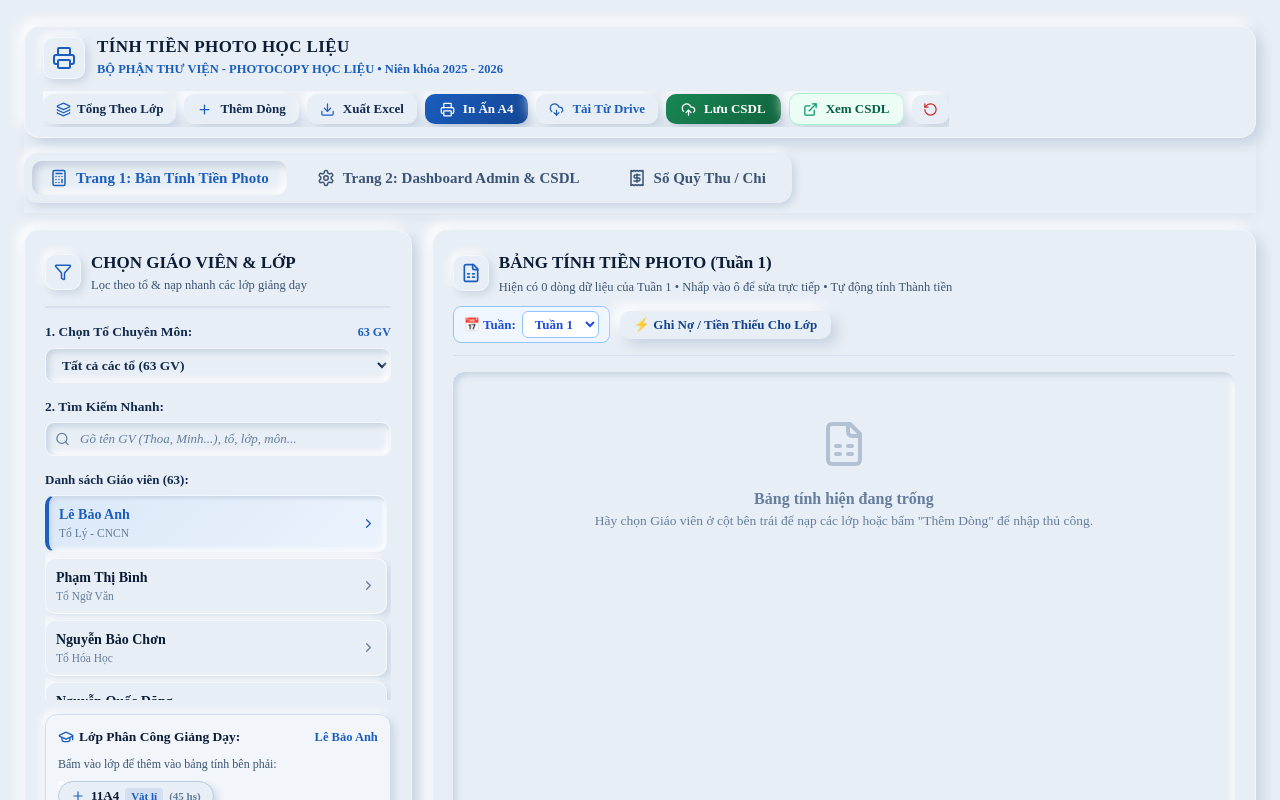
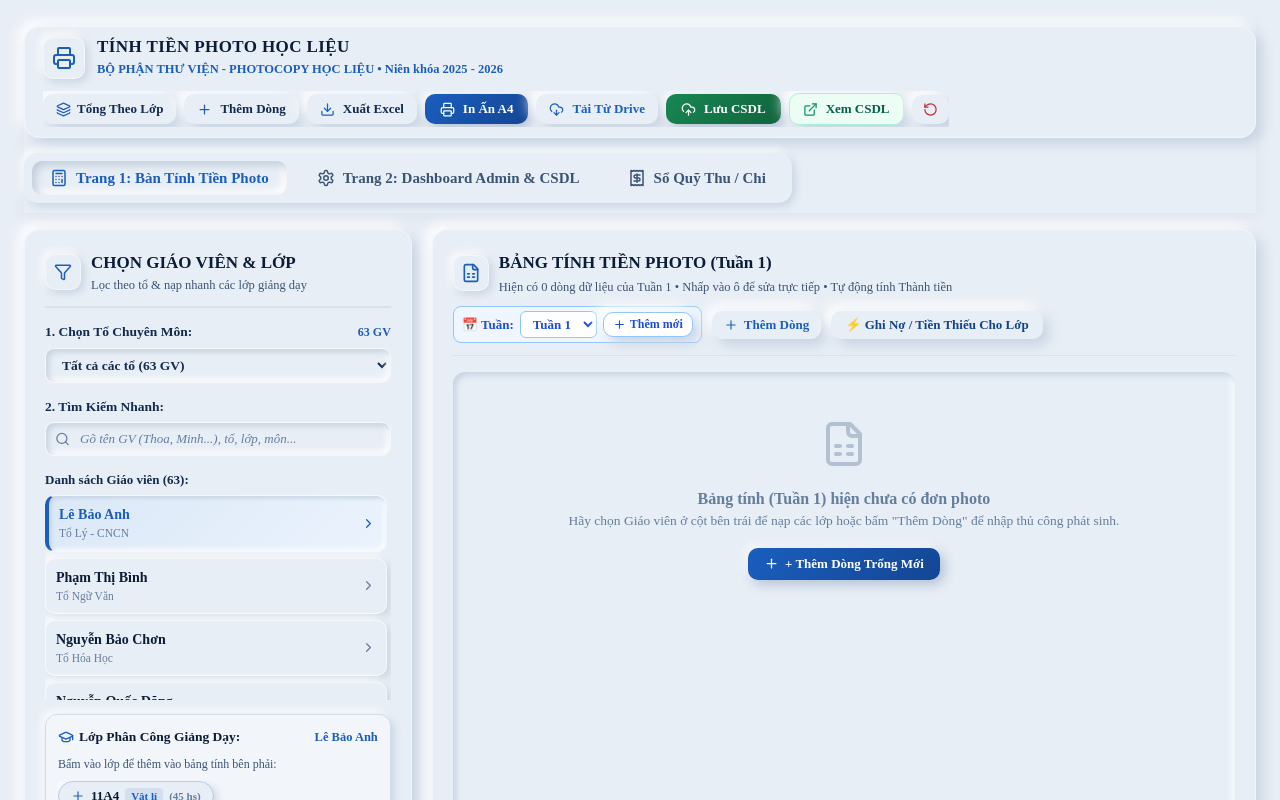
Before and after one commit to lythanhluan01012021-afk/TinhTienPhoTo2026, a React (Vite) app: page / in a window 1280 px wide. Shown: the top 800 px of the page. Built offline with nearby package versions, Linux system fonts and the light colour scheme.

Commit message:
feat: bo sung nut Them moi tuan va Them Dong tren Bang Tinh ExcelGrid

```diff
--- a/src/components/BillingPage/ExcelGrid.jsx
+++ b/src/components/BillingPage/ExcelGrid.jsx
@@ -2,7 +2,8 @@ import React, { useMemo } from 'react';
 import { useApp } from '../../context/AppContext';
 import {
   FileSpreadsheet,
-  Trash2
+  Trash2,
+  Plus
 } from 'lucide-react';
 
 export const ExcelGrid = () => {
@@ -18,8 +19,20 @@ export const ExcelGrid = () => {
     setIsGroupedView,
     currentWeek,
     setCurrentWeek,
-    availableWeeks
+    availableWeeks,
+    addWeek,
+    handleAddBlankRow
   } = useApp();
+
+  // Xử lý thêm tuần mới
+  const handleAddNewWeek = () => {
+    const nextNum = availableWeeks.length + 1;
+    const custom = window.prompt(`Nhập tên tuần mới cần thêm vào danh sách (Gợi ý: Tuần ${nextNum}):`, `Tuần ${nextNum}`);
+    if (custom && custom.trim()) {
+      const added = addWeek(custom.trim());
+      setCurrentWeek(added);
+    }
+  };
 
   // Lọc các dòng photo thuộc về tuần đang chọn (currentWeek)
   const displayedItems = useMemo(() => {
@@ -93,14 +106,14 @@ export const ExcelGrid = () => {
         </div>
 
         <div style={{ display: 'flex', alignItems: 'center', gap: '10px', flexWrap: 'wrap' }}>
-          {/* Bộ chọn Tuần trực tiếp trên Bảng Tính */}
+          {/* Bộ chọn Tuần & Nút Thêm mới tuần trực tiếp trên Bảng Tính */}
           <div
             style={{
               display: 'inline-flex',
               alignItems: 'center',
               gap: '6px',
               background: '#eff6ff',
-              padding: '4px 10px',
+              padding: '4px 8px',
               borderRadius: '8px',
               border: '1.5px solid #93c5fd'
             }}
@@ -125,7 +138,47 @@ export const ExcelGrid = () => {
                 <option key={w} value={w}>{w}</option>
               ))}
             </select>
+            <button
+              type="button"
+              onClick={handleAddNewWeek}
+              className="neu-btn"
+              style={{
+                padding: '4px 9px',
+                fontSize: '12px',
+                color: '#1d4ed8',
+                fontWeight: 'bold',
+                background: '#ffffff',
+                border: '1px solid #93c5fd',
+                whiteSpace: 'nowrap',
+                display: 'inline-flex',
+                alignItems: 'center',
+                gap: '4px'
+              }}
+              title="Thêm tuần mới vào danh sách tuần"
+            >
+              <Plus size={13} />
+              <span>Thêm mới</span>
+            </button>
           </div>
+
+          {/* Nút Thêm Dòng Trống phát sinh trực tiếp tại Bảng tính */}
+          <button
+            onClick={handleAddBlankRow}
+            className="neu-btn"
+            style={{
+              fontSize: '13px',
+              padding: '6px 12px',
+              color: 'var(--color-primary)',
+              fontWeight: '600',
+              display: 'inline-flex',
+              alignItems: 'center',
+              gap: '6px'
+            }}
+            title="Thêm một dòng trống mới để nhập thủ công phát sinh"
+          >
+            <Plus size={14} color="var(--color-primary)" />
+            <span>Thêm Dòng</span>
+          </button>
 
           {totalClassDebts > 0 ? (
             <button
@@ -166,10 +219,18 @@ export const ExcelGrid = () => {
         {displayedItems.length === 0 ? (
           <div style={{ textAlign: 'center', padding: '40px 20px', color: 'var(--text-muted)' }}>
             <FileSpreadsheet size={48} style={{ opacity: 0.4, marginBottom: '12px' }} />
-            <p style={{ fontSize: '16px', fontWeight: 'bold' }}>Bảng tính hiện đang trống</p>
-            <p style={{ fontSize: '13.5px' }}>
-              Hãy chọn Giáo viên ở cột bên trái để nạp các lớp hoặc bấm "Thêm Dòng" để nhập thủ công.
+            <p style={{ fontSize: '16px', fontWeight: 'bold' }}>Bảng tính ({currentWeek}) hiện chưa có đơn photo</p>
+            <p style={{ fontSize: '13.5px', marginBottom: '16px' }}>
+              Hãy chọn Giáo viên ở cột bên trái để nạp các lớp hoặc bấm "Thêm Dòng" để nhập thủ công phát sinh.
             </p>
+            <button
+              onClick={handleAddBlankRow}
+              className="neu-btn neu-btn-primary"
+              style={{ fontSize: '13px', padding: '8px 16px', display: 'inline-flex', alignItems: 'center', gap: '6px' }}
+            >
+              <Plus size={15} />
+              <span>+ Thêm Dòng Trống Mới</span>
+            </button>
           </div>
         ) : (
           <table className="excel-table">
```
